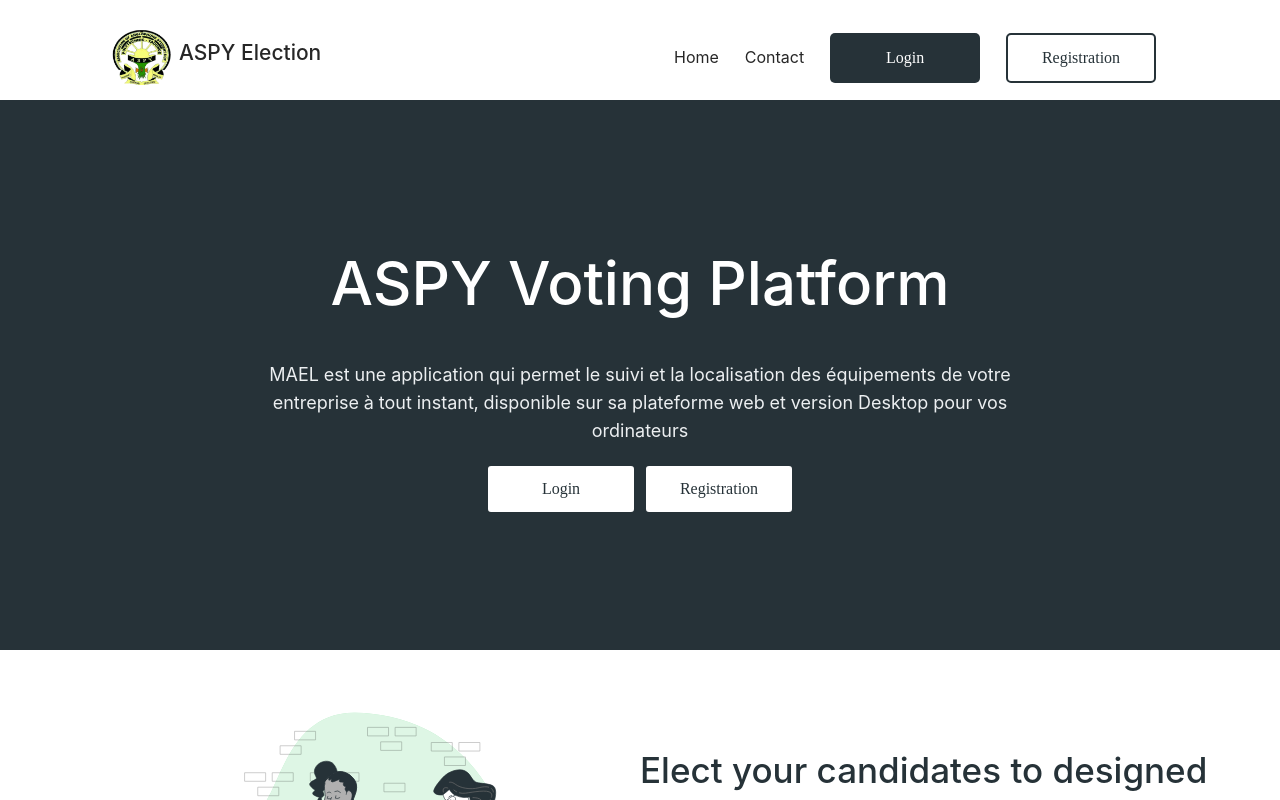
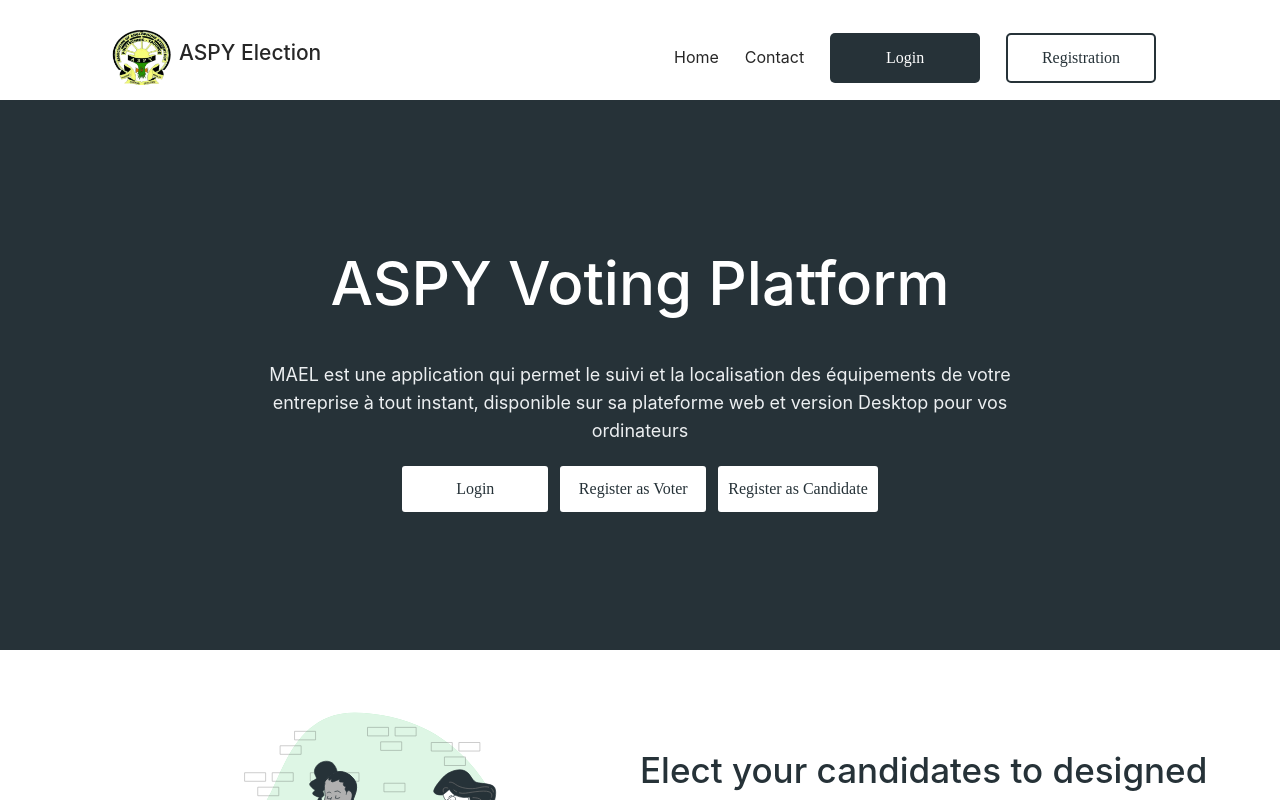
Before and after one commit to Franklin-Duval/aspy-election, a Next.js app: page / in a window 1280 px wide. Shown: the top 800 px of the page. Built offline with nearby package versions, Linux system fonts and the light colour scheme.

Commit message:
feat: add 2 register buttons in Banner component

```diff
--- a/src/modules/homePage/components/Banner/index.tsx
+++ b/src/modules/homePage/components/Banner/index.tsx
@@ -48,12 +48,17 @@ export const Banner = ({
     <BannerContainer>
       <h1 className='title'>{title}</h1>
       <p className='description'>{description}</p>
-      <Space>
+      <Space style={{ flexWrap: 'wrap', justifyContent: 'center' }}>
         <ButtonOutline onClick={() => signIn('credentials')}>
           Login
         </ButtonOutline>
         <ButtonOutline onClick={() => router.push(ROUTES.VOTER.REGISTRATION)}>
-          Registration
+          Register as Voter
+        </ButtonOutline>
+        <ButtonOutline
+          onClick={() => router.push(ROUTES.CANDIDATE.REGISTRATION)}
+        >
+          Register as Candidate
         </ButtonOutline>
       </Space>
     </BannerContainer>
```
